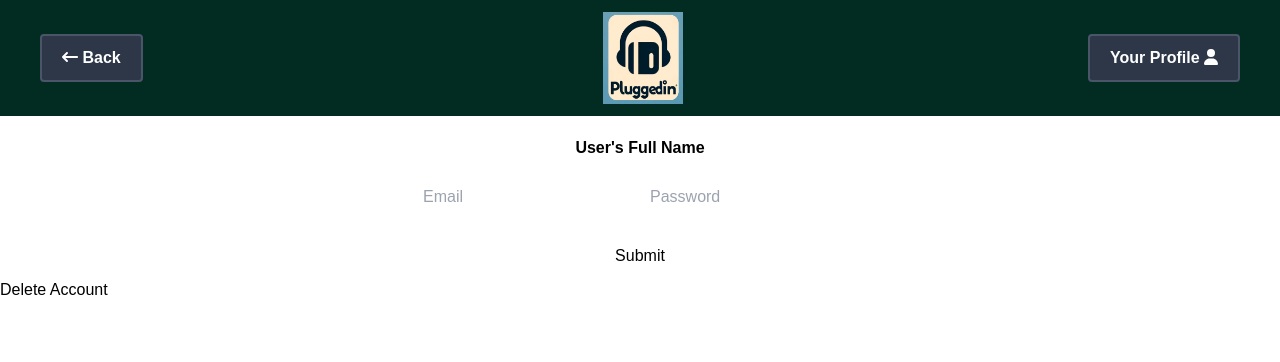
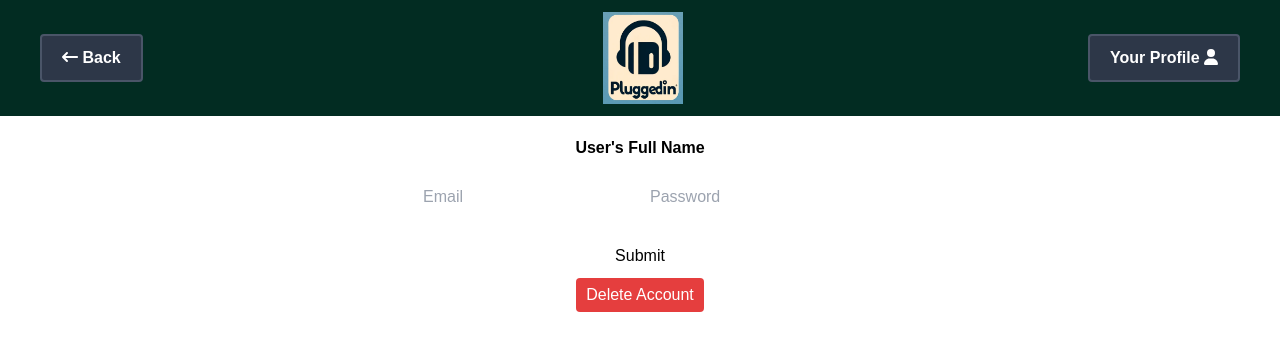
Before and after one commit to WilmKwn/PluggedIn, a React (Create React App) app in the folder frontend/: page /settings in a window 1280 px wide. Shown: the top 362 px of the page. Built offline with nearby package versions, Linux system fonts and the light colour scheme; no server answers.

Commit message:
Worked on allowing Users to delete their accounts, ran into problems with axios.delete

```diff
--- a/frontend/src/App.css
+++ b/frontend/src/App.css
@@ -2,6 +2,7 @@
   width: 7px;
   background-color: transparent;
 }
+
 ::-webkit-scrollbar-thumb {
   background: #888;
 }
@@ -30,12 +31,14 @@ body {
 }
 
 
-.app-header div, .app-header nav {
+.app-header div,
+.app-header nav {
   flex: 1;
   text-align: center;
 }
 
-.app-header nav a, .app-header nav button {
+.app-header nav a,
+.app-header nav button {
 
   text-decoration: none;
   margin: 0 15px;
@@ -80,10 +83,12 @@ body {
   border: 2px solid #ccc;
   border-radius: 5px;
 }
+
 .logo {
-  width:20%;
+  width: 20%;
   cursor: pointer;
 }
+
 .landing label {
   margin: 10px;
   width: 80%;
@@ -94,7 +99,8 @@ body {
 .landing textarea {
   width: 100%;
   padding: 8px;
-  margin-top: 5px;}
+  margin-top: 5px;
+}
 
 .cta-button {
   background-color: #0a66c2;
@@ -144,7 +150,10 @@ body {
   border-radius: 5px;
 }
 
-body, h1, h2, p {
+body,
+h1,
+h2,
+p {
   margin: 0;
   padding: 0;
   font-family: Arial, sans-serif;
@@ -185,6 +194,7 @@ body, h1, h2, p {
   border-radius: 4px;
   display: block;
 }
+
 .post-tags {
   font-style: italic;
   color: #0073b1;
@@ -248,7 +258,8 @@ body, h1, h2, p {
   display: block;
   margin-left: auto;
   margin-right: auto;
-  width: 50%; /* Adjust width as needed */
+  width: 50%;
+  /* Adjust width as needed */
 }
 
 .posts-container {
@@ -280,7 +291,8 @@ body, h1, h2, p {
   padding: 20px;
   border-radius: 8px;
   width: 80%;
-  max-width: 500px; /* Adjust the width as needed */
+  max-width: 500px;
+  /* Adjust the width as needed */
 
   margin-top: 200px;
   margin-bottom: 20px;
@@ -318,7 +330,8 @@ body, h1, h2, p {
   padding: 20px;
   border-radius: 8px;
   width: 80%;
-  max-width: 500px; /* Adjust the width as needed */
+  max-width: 500px;
+  /* Adjust the width as needed */
 
   margin-top: 200px;
   margin-bottom: 20px;
@@ -368,3 +381,12 @@ body, h1, h2, p {
 .user-profile-pic {
   margin-right: 10px;
 }
+
+
+/*SETTINGS*/
+
+.settings-container {
+  display: flex;
+  flex-direction: column;
+  align-items: center;
+}
--- a/frontend/src/components/settings.js
+++ b/frontend/src/components/settings.js
@@ -1,6 +1,7 @@
 import React, { useState } from "react";
 import { useNavigate } from "react-router-dom";
 import { auth } from "./firebase";
+import axios from "axios";
 import SecondaryBanner from "./SecondaryBanner";
 import SecondaryBottomBar from "./SecondaryBottomBar";
 import "../App.css";
@@ -10,6 +11,7 @@ const Settings = () => {
   const [email, setEmail] = useState("");
   const [password, setPassword] = useState("");
   const navigate = useNavigate();
+  const userId = localStorage.getItem("userId");
 
   const handleSubmit = () => {
     // Implement your submission logic here
@@ -18,9 +20,24 @@ const Settings = () => {
     console.log("Password:", password);
   };
 
+  // Delete does not work in backend
+
+  const handleDelete = async () => {
+    if (window.confirm("Are you sure you want to delete your Account?")) {
+      // User clicked OK, perform the delete operation
+      console.log("Deleting user with ID:", userId);
+      // axios.delete(`http://localhost:5001/user/${userId}`)
+      //   .then(navigate("/"))
+      //   .catch((error) => {
+      //     console.error("Error:", error);
+      //   });
+    }
+  }
+
   return (
     <div>
       <SecondaryBanner />
+      <div className="settings-container">
         <div style={{ textAlign: "center", marginTop: "20px" }}>
           <h1 style={{ fontWeight: "bold" }}>User's Full Name</h1>
         </div>
@@ -44,7 +61,8 @@ const Settings = () => {
           <button onClick={handleSubmit} style={{ padding: "10px 20px", fontSize: "16px" }}>Submit</button>
         </div>
         <div>
-        <button>Delete Account</button>
+          <button className="delete-button" onClick={handleDelete}>Delete Account</button>
+        </div>
       </div>
       <SecondaryBottomBar />
     </div>
```
Lines whose indentation alone changed are shown as unchanged.
